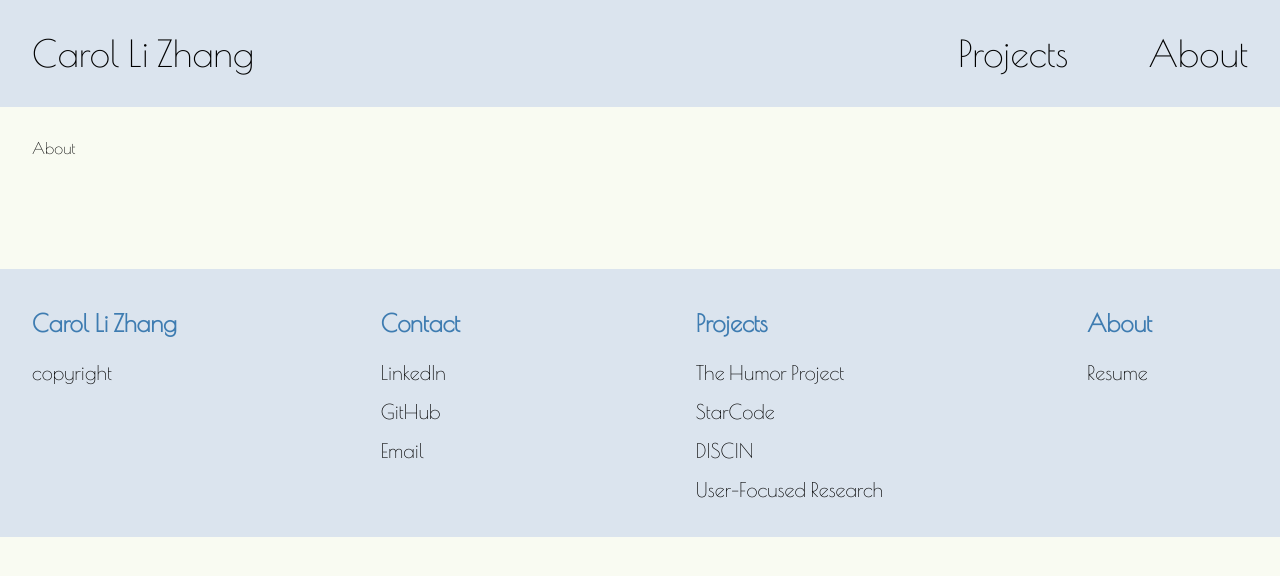
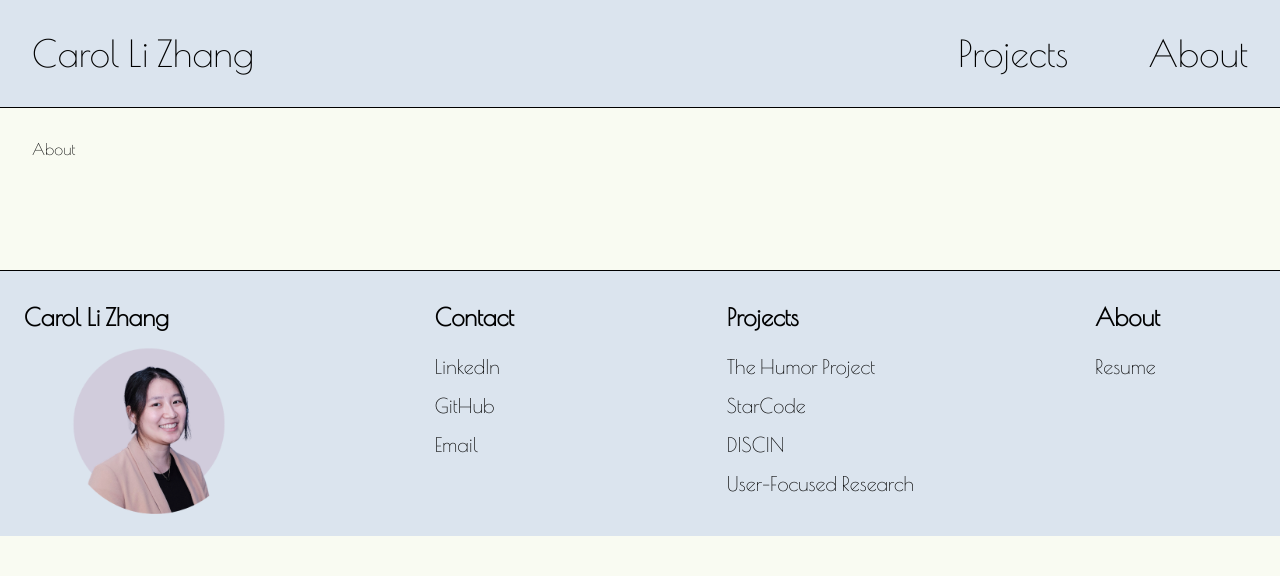
Before and after one commit to carolzhang010/Design_Portfolio, a React (Create React App) app: page /Design_Portfolio/about in a window 1280 px wide. Shown: the top 576 px of the page. Built offline with nearby package versions, Linux system fonts and the light colour scheme.

Commit message:
added footer links, footer image and resume pdf

```diff
--- a/public/index.html
+++ b/public/index.html
@@ -2,7 +2,7 @@
 <html lang="en">
 <head>
     <meta charset="utf-8" />
-    <title>Carol Li Zhang - Web Designer</title>
+    <title>Carol Li Zhang - Front-End Developer & UI/UX Designer</title>
     <link href="https://fonts.googleapis.com/css?family=Poiret+One&display=swap" rel="stylesheet">
     <meta name="viewport" content="width=device-width, initial-scale=1" />
 </head>
--- a/src/components/Footer.js
+++ b/src/components/Footer.js
@@ -1,11 +1,14 @@
 import "../styles/Footer.css";
+import headshot from "../assets/clz_headshot.png";
 
 export default function Footer() {
   return (
     <footer className="footer">
       <div className="footer-column-a">
-        <h3>Carol Li Zhang</h3>
-        <p>copyright</p>
+          <a href="/about" style={{ textDecoration: "none", color: "inherit" }}>
+            <h3>Carol Li Zhang</h3>
+            <img src={headshot} alt="Carol Li Zhang Headshot" />
+          </a>
       </div>
       <div className="footer-column-b">
         <h3>Contact</h3>
--- a/src/components/Navbar.js
+++ b/src/components/Navbar.js
@@ -7,7 +7,8 @@ export default function Navbar() {
       justifyContent: "space-between",
       alignItems: "center",
       padding: "2rem 2rem",
-      backgroundColor: "#DBE4EE"
+      backgroundColor: "#DBE4EE",
+      borderBottom: "0.5px solid black"
     }}>
       <div style={{ fontSize: "2.3rem" }}>Carol Li Zhang</div>
       <div>
--- a/src/styles/Footer.css
+++ b/src/styles/Footer.css
@@ -4,18 +4,14 @@
   background: #DBE4EE;
   color: #3E7CB1;
   margin-top: 5rem;
-  padding: 1rem;
+  padding: 0.5rem;
+  border-top: 0.5px solid black;
 }
 
 .footer h3{
-    color: #3E7CB1;
+    color: black;
     font-size: 24px;
     font-weight: bold;
-}
-
-.footer p{
-    color: black;
-    font-size: 20px;
 }
 
 .footer ul {
@@ -41,6 +37,16 @@
     margin-left: 1rem;
 }
 
+.footer-column-a img {
+  width: 210px;
+  height: 210px;
+  border-radius: 50%;
+  object-fit: cover;
+  display: inline-block;
+  margin-top: -40px;
+  margin-left: 20px;
+}
+
 .footer-column-c{
     margin-left: 2rem;
 }
--- a/src/styles/Home.css
+++ b/src/styles/Home.css
@@ -36,7 +36,7 @@
 }
 
 .flex-image:hover {
-  transform: scale(1.05);   /* makes the image slightly bigger */
-  box-shadow: 0 10px 20px rgba(0, 0, 0, 0.2); /* optional shadow for depth */
-  z-index: 10;             /* ensures it pops above other elements */
+  transform: scale(1.05);
+  box-shadow: 0 10px 20px rgba(0, 0, 0, 0.2);
+  z-index: 10;
 }
```
Also changed, not shown: src/assets/clz_headshot.png (added).
